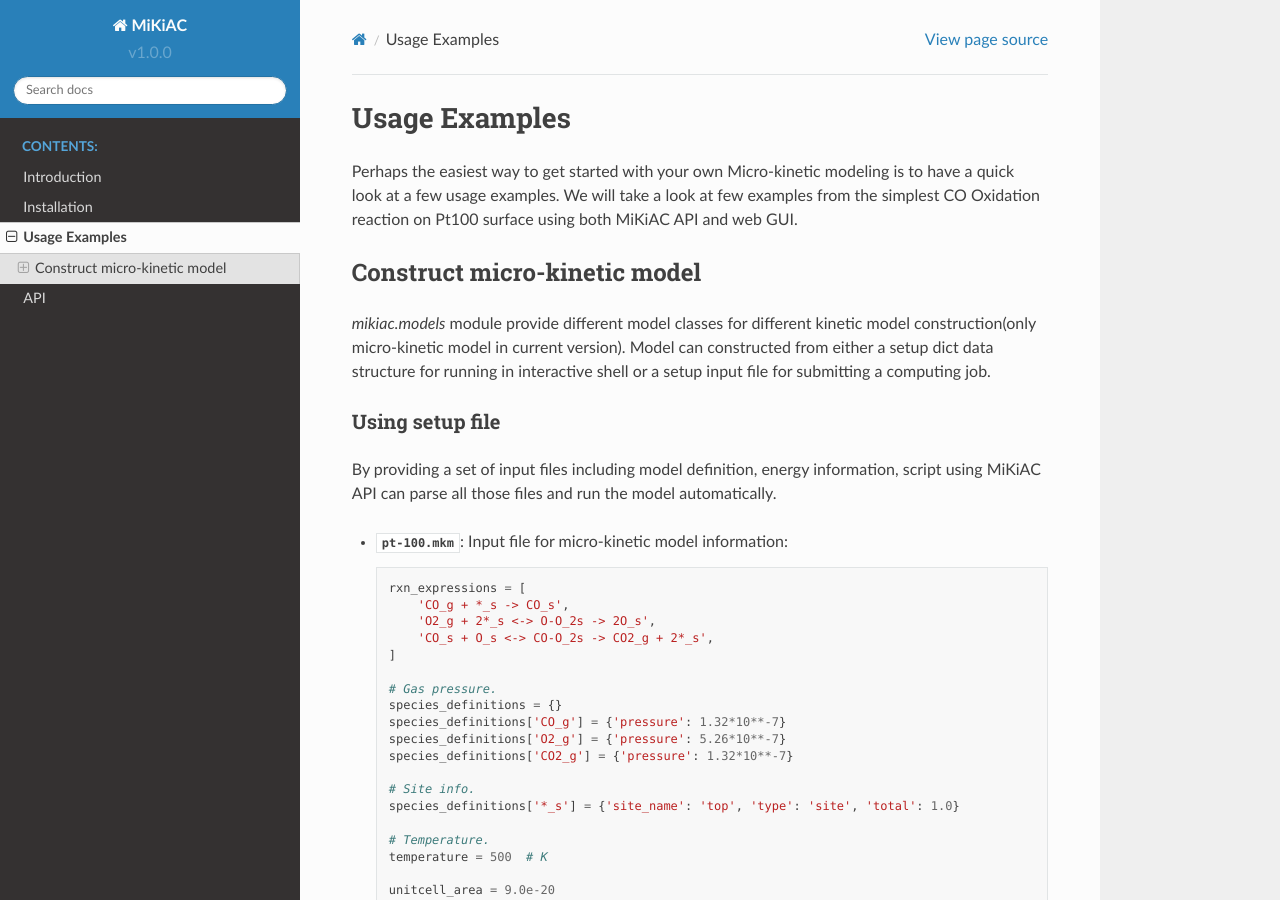
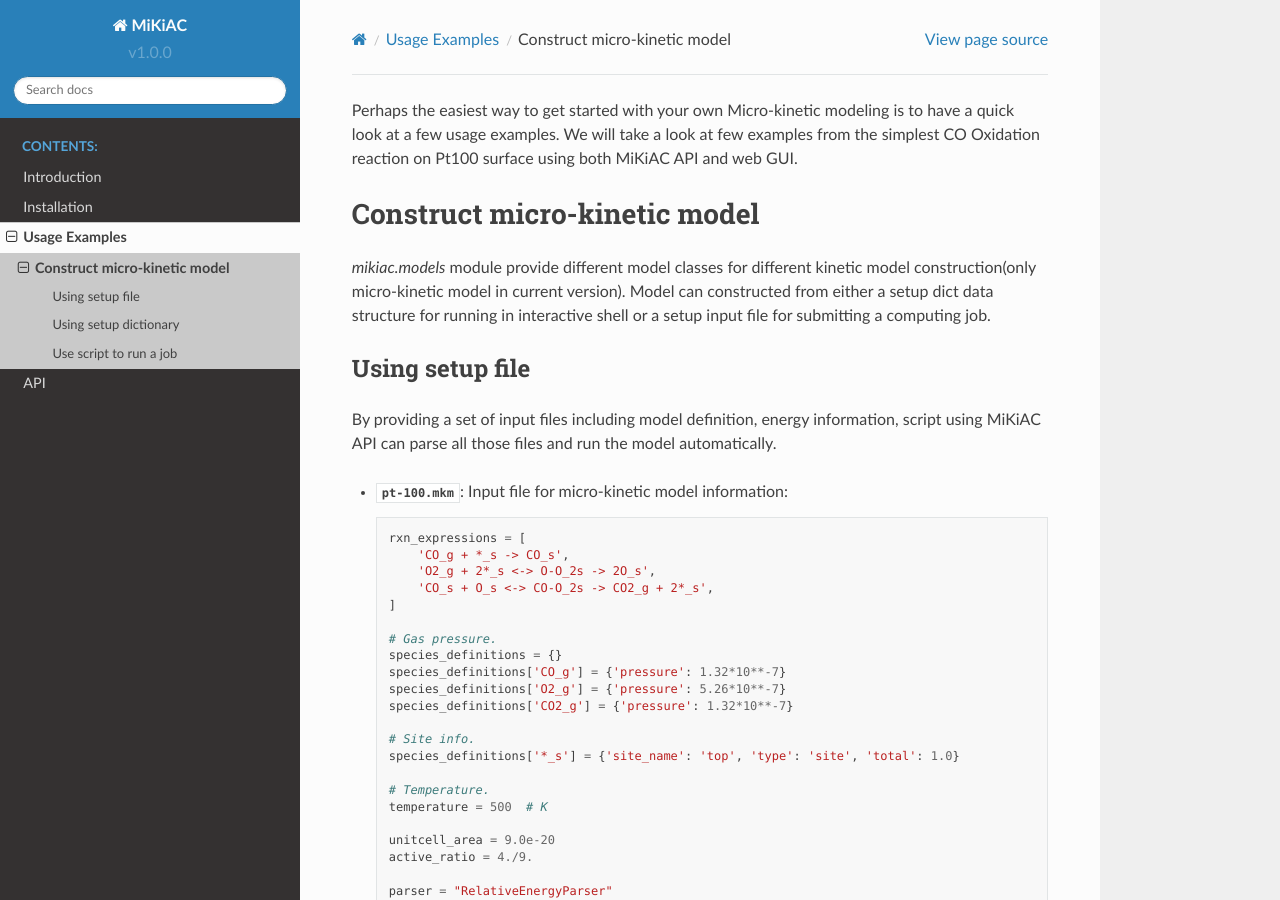
Before and after one commit to PytLab/scaks-docs, a Sphinx documentation site: the page built from source/usage/model_construction.rst, in a window 1280 px wide and 900 px high. Built offline with Sphinx 7.4.7 and the Read the Docs theme 2.0.0, drawn with Linux system fonts in a browser that asks for light colours.

Commit message:
Change file structure

```diff
--- a/source/index.rst
+++ b/source/index.rst
@@ -12,5 +12,5 @@
 
    intro
    install
-   usage_examples
+   usage/index
    api/index
--- a/source/usage_examples.rst
+++ b/source/usage/model_construction.rst
@@ -1,6 +1,3 @@
-Usage Examples
-==============
-
 Perhaps the easiest way to get started with your own Micro-kinetic modeling is to have a quick look at a few usage examples. We will take a look at few examples from the simplest CO Oxidation reaction on Pt100 surface using both MiKiAC API and web GUI.
 
 Construct micro-kinetic model
@@ -261,7 +258,7 @@
 
 With ODE plotting script in MiKiAC package, the ODE integration trajectory can be visualized:
 
-.. figure:: _static/ode_integration.png
+.. figure:: ../_static/ode_integration.png
    :scale: 60 %
    :align: center
    :figwidth: 100 %
```
Also changed, not shown: source/usage/index.rst (added, +7 -0 lines).
